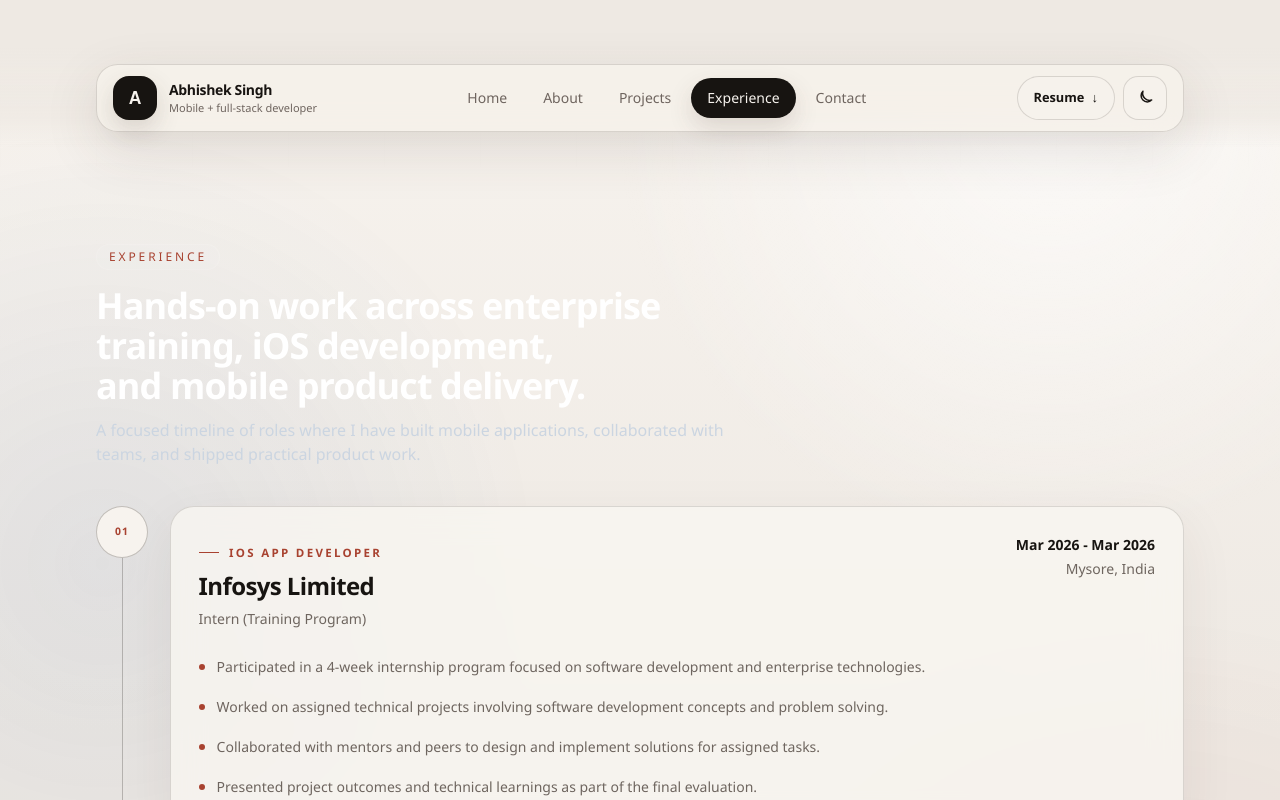
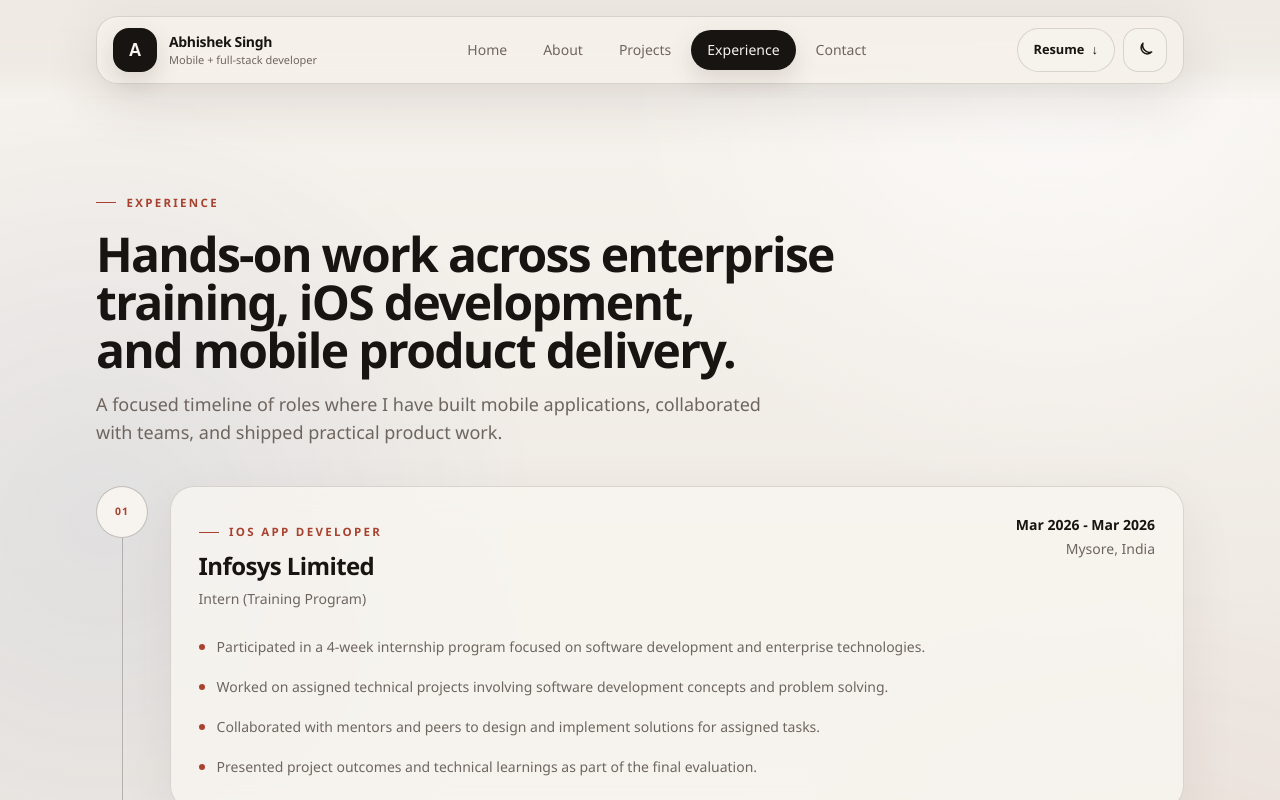
Before and after one commit to Abhishek-dev69/Personal-Portfolio, a Next.js app: page /experience in a window 1280 px wide. Shown: the top 800 px of the page. Built offline with nearby package versions, Linux system fonts and the light colour scheme.

Commit message:
style: polish shared interface controls

```diff
--- a/components/back-to-top.tsx
+++ b/components/back-to-top.tsx
@@ -21,7 +21,7 @@ export function BackToTop() {
       type="button"
       aria-label="Back to top"
       onClick={() => window.scrollTo({ top: 0, behavior: "smooth" })}
-      className={`back-to-top motion-button fixed bottom-5 right-5 z-[70] inline-flex h-12 w-12 items-center justify-center rounded-full border border-white/10 bg-slate-950/80 text-slate-100 shadow-[0_18px_60px_rgba(3,7,18,0.34)] backdrop-blur-xl transition duration-300 hover:border-accent/35 hover:text-white focus-visible:outline-none focus-visible:ring-2 focus-visible:ring-accent focus-visible:ring-offset-2 focus-visible:ring-offset-slate-950 sm:bottom-7 sm:right-7 ${
+      className={`back-to-top fixed bottom-5 right-5 z-[70] inline-flex h-12 w-12 items-center justify-center rounded-full transition duration-300 focus-visible:outline-none focus-visible:ring-2 focus-visible:ring-accent sm:bottom-7 sm:right-7 ${
         visible
           ? "translate-y-0 opacity-100"
           : "pointer-events-none translate-y-4 opacity-0"
--- a/components/button-link.tsx
+++ b/components/button-link.tsx
@@ -12,11 +12,11 @@ type ButtonLinkProps = {
 
 const styles = {
   primary:
-    "bg-accent text-slate-950 shadow-[0_12px_30px_rgba(66,219,191,0.22)] hover:-translate-y-0.5 hover:bg-[#7bf0da]",
+    "button-primary",
   secondary:
-    "border border-white/12 bg-white/5 text-white hover:-translate-y-0.5 hover:border-white/25 hover:bg-white/8",
+    "button-secondary",
   ghost:
-    "text-slate-200 hover:-translate-y-0.5 hover:text-white",
+    "button-ghost",
 };
 
 export function ButtonLink({
@@ -27,7 +27,7 @@ export function ButtonLink({
   download = false,
   className = "",
 }: ButtonLinkProps) {
-  const sharedClassName = `motion-button inline-flex items-center justify-center rounded-full px-5 py-3 text-sm font-medium transition duration-200 focus-visible:outline-none focus-visible:ring-2 focus-visible:ring-accent focus-visible:ring-offset-2 focus-visible:ring-offset-slate-950 ${styles[variant]} ${className}`;
+  const sharedClassName = `motion-button inline-flex min-h-12 items-center justify-center rounded-full px-6 py-3 text-sm font-semibold transition duration-200 focus-visible:outline-none focus-visible:ring-2 focus-visible:ring-accent focus-visible:ring-offset-4 focus-visible:ring-offset-background ${styles[variant]} ${className}`;
 
   if (external || download) {
     return (
--- a/components/scroll-progress.tsx
+++ b/components/scroll-progress.tsx
@@ -29,7 +29,7 @@ export function ScrollProgress() {
       aria-hidden="true"
     >
       <div
-        className="h-full rounded-r-full bg-accent shadow-[0_0_24px_rgba(66,219,191,0.55)] transition-[width] duration-150 ease-out"
+        className="h-full rounded-r-full bg-accent shadow-[0_0_24px_rgba(196,71,50,0.42)] transition-[width] duration-150 ease-out"
         style={{ width: `${progress}%` }}
       />
     </div>
--- a/components/section-heading.tsx
+++ b/components/section-heading.tsx
@@ -1,3 +1,7 @@
+"use client";
+
+import { motion, useReducedMotion } from "framer-motion";
+
 type SectionHeadingProps = {
   eyebrow: string;
   title: string;
@@ -12,18 +16,31 @@ export function SectionHeading({
   align = "left",
 }: SectionHeadingProps) {
   const alignment = align === "center" ? "text-center items-center" : "text-left items-start";
+  const shouldReduceMotion = useReducedMotion();
 
   return (
-    <div className={`flex max-w-2xl flex-col gap-4 ${alignment}`}>
-      <span className="inline-flex items-center rounded-full border border-white/10 bg-white/5 px-3 py-1 text-xs font-medium uppercase tracking-[0.24em] text-accent">
+    <motion.div
+      initial={shouldReduceMotion ? false : { opacity: 0, y: 18 }}
+      whileInView={shouldReduceMotion ? undefined : { opacity: 1, y: 0 }}
+      viewport={{ once: true, amount: 0.6 }}
+      transition={{ duration: 0.58, ease: [0.16, 1, 0.3, 1] }}
+      className={`flex max-w-3xl flex-col gap-5 ${alignment}`}
+    >
+      <motion.span
+        initial={shouldReduceMotion ? false : { opacity: 0, scale: 0.94 }}
+        whileInView={shouldReduceMotion ? undefined : { opacity: 1, scale: 1 }}
+        viewport={{ once: true, amount: 0.8 }}
+        transition={{ duration: 0.46, ease: [0.16, 1, 0.3, 1] }}
+        className="eyebrow"
+      >
         {eyebrow}
-      </span>
-      <div className="space-y-3">
-        <h2 className="font-display text-3xl font-semibold tracking-tight text-white sm:text-4xl">
+      </motion.span>
+      <div className="space-y-4">
+        <h2 className="font-display text-4xl font-semibold leading-[1.04] tracking-[-0.035em] sm:text-5xl">
           {title}
         </h2>
-        <p className="text-sm leading-7 text-slate-300 sm:text-base">{description}</p>
+        <p className="max-w-2xl text-base leading-7 text-muted sm:text-lg">{description}</p>
       </div>
-    </div>
+    </motion.div>
   );
 }
```
